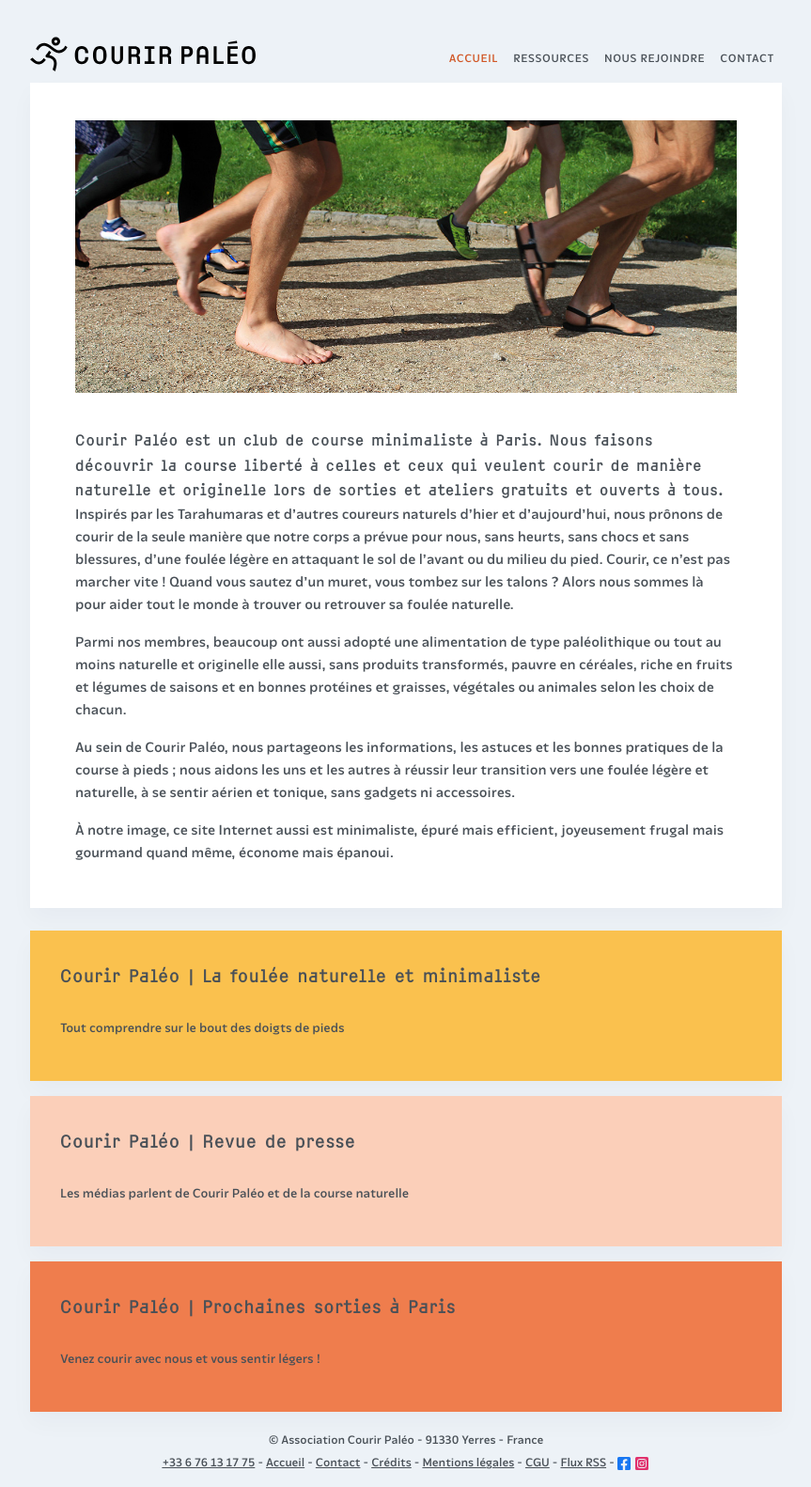
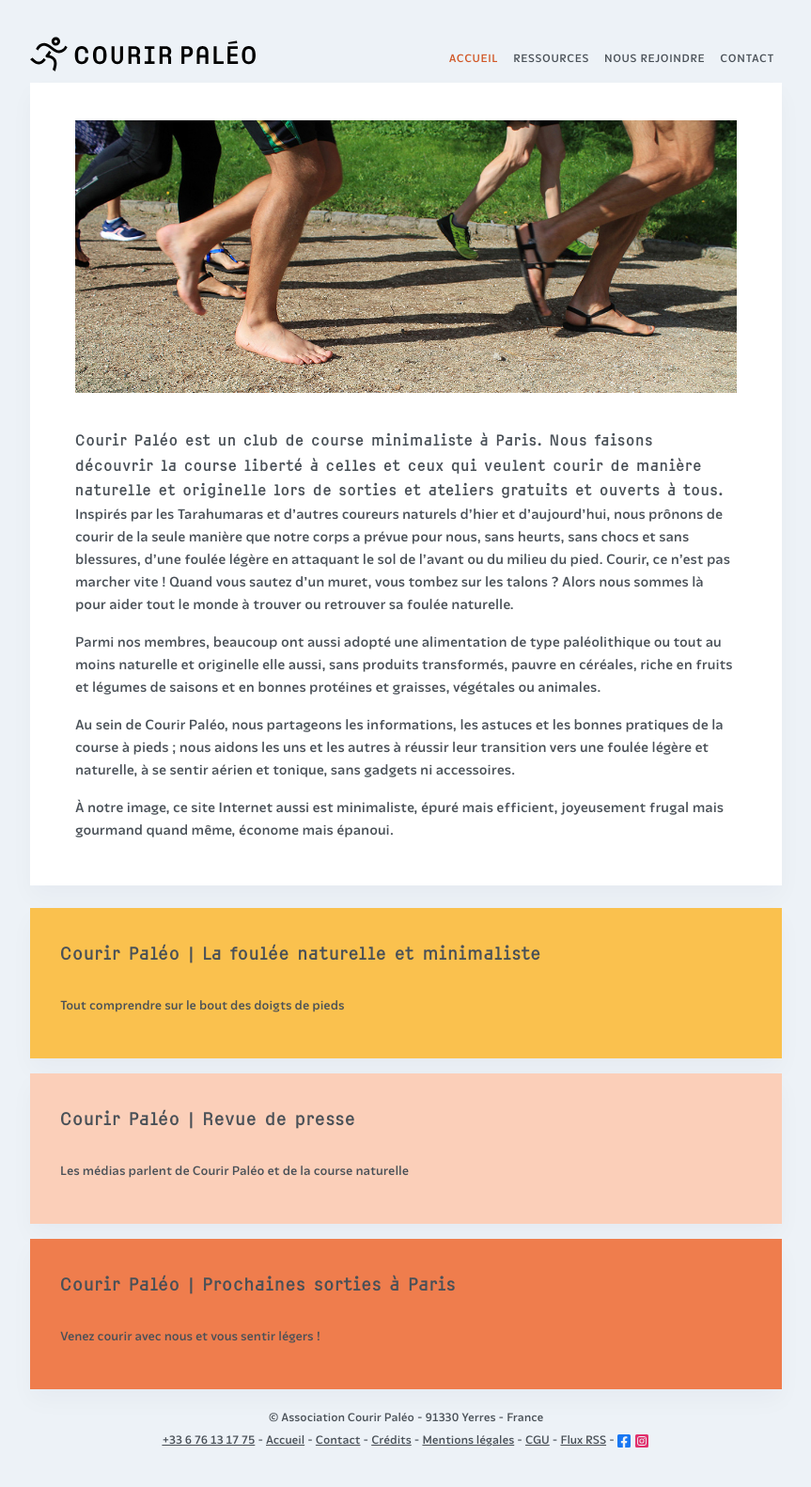
Before and after one commit to courirpaleo/courirpaleo.github.io, a Jekyll site: the page built from index.md, in a window 1280 px wide. Shown: the whole page at 94% size, without its empty margins (208-1071 px from the left). Built offline with Jekyll 4.4.1, drawn with Linux system fonts in a browser that asks for light colours; some web fonts are replaced; after the commit the page ends 1558 px from its top, so only the background shows below that.

Commit message:
Update index.md

```diff
--- a/index.md
+++ b/index.md
@@ -6,7 +6,7 @@ title: Courir Paléo, club de course minimaliste et naturelle, association à Pa
 
 Inspirés par les Tarahumaras et d’autres coureurs naturels d’hier et d'aujourd'hui, nous prônons de courir de la seule manière que notre corps a prévue pour nous, sans heurts, sans chocs et sans blessures, d’une foulée légère en attaquant le sol de l'avant ou du milieu du pied. Courir, ce n’est pas marcher vite&nbsp;! Quand vous sautez d’un muret, vous tombez sur les talons&nbsp;? Alors nous sommes là pour aider tout le monde à trouver ou retrouver sa foulée naturelle.
 
-Parmi nos membres, beaucoup ont aussi adopté une alimentation de type paléolithique ou tout au moins naturelle et originelle elle aussi, sans produits transformés, pauvre en céréales, riche en fruits et légumes de saisons et en bonnes protéines et graisses, végétales ou animales selon les choix de chacun.
+Parmi nos membres, beaucoup ont aussi adopté une alimentation de type paléolithique ou tout au moins naturelle et originelle elle aussi, sans produits transformés, pauvre en céréales, riche en fruits et légumes de saisons et en bonnes protéines et graisses, végétales ou animales.
 
 Au sein de Courir Paléo, nous partageons les informations, les astuces et les bonnes pratiques de la course à pieds&nbsp;; nous aidons les uns et les autres à réussir leur transition vers une foulée légère et naturelle, à se sentir aérien et tonique, sans gadgets ni accessoires.
 
```
